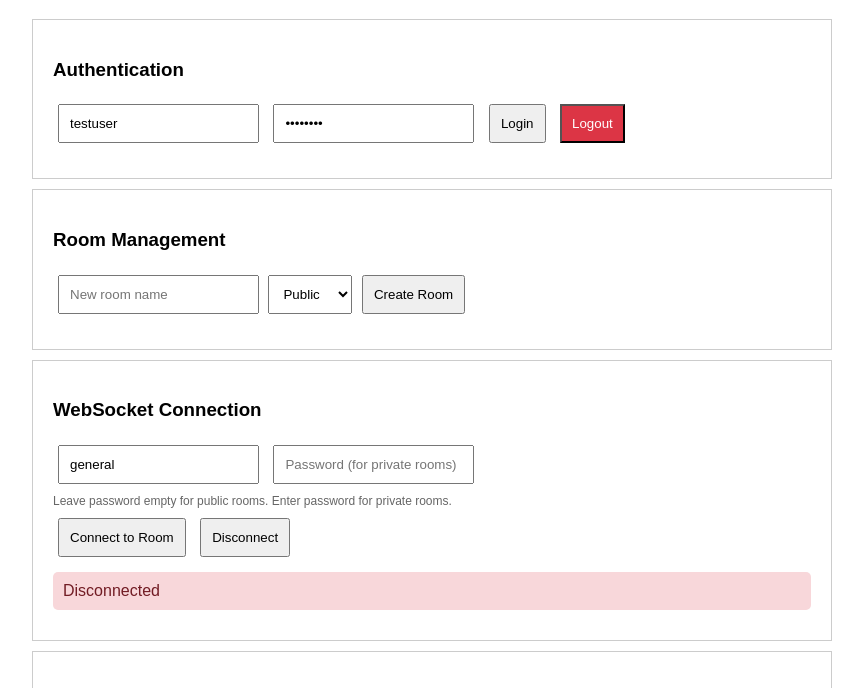
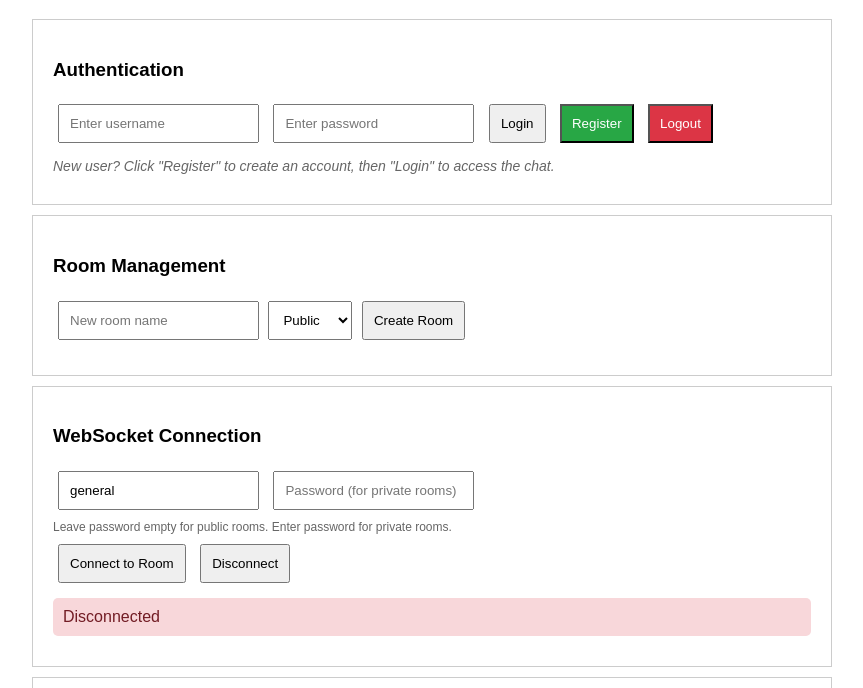
Before and after one commit to CMikhi/AeroStream, a plain HTML site: page websocket_test.html in a window 1280 px wide. Shown: the part 81-769 px from the top of the page, without its empty margins (208-1071 px from the left). Drawn offline with Linux system fonts and the light colour scheme.

Commit message:
Feat: Added a register button

```diff
--- a/websocket_test.html
+++ b/websocket_test.html
@@ -69,11 +69,15 @@
     <div class="container">
         <h3>Authentication</h3>
         <form onsubmit="return false;">
-            <input type="text" id="username" placeholder="Username" value="testuser">
-            <input type="password" id="password" placeholder="Password" value="testpass">
+            <input type="text" id="username" placeholder="Enter username">
+            <input type="password" id="password" placeholder="Enter password">
             <button type="button" onclick="login()">Login</button>
+            <button type="button" onclick="register()" style="background-color: #28a745; color: white;">Register</button>
             <button type="button" onclick="logout()" style="background-color: #dc3545; color: white;">Logout</button>
         </form>
+        <div style="margin-top: 10px; font-size: 14px; color: #666;">
+            <em>New user? Click "Register" to create an account, then "Login" to access the chat.</em>
+        </div>
         <div id="token" style="margin-top: 10px; word-break: break-all;"></div>
     </div>
 
@@ -149,6 +153,11 @@
             const username = document.getElementById('username').value;
             const password = document.getElementById('password').value;
 
+            if (!username || !password) {
+                addMessage('system', 'Please enter both username and password');
+                return;
+            }
+
             try {
                 const response = await fetch(`${baseUrl}/login`, {
                     method: 'POST',
@@ -171,6 +180,37 @@
                 }
             } catch (error) {
                 addMessage('system', `Login error: ${error.message}`);
+            }
+        }
+
+        async function register() {
+            const username = document.getElementById('username').value;
+            const password = document.getElementById('password').value;
+
+            if (!username || !password) {
+                addMessage('system', 'Please enter both username and password');
+                return;
+            }
+
+            try {
+                const response = await fetch(`${baseUrl}/register`, {
+                    method: 'POST',
+                    headers: {
+                        'Content-Type': 'application/json',
+                        'Accept': 'application/json',
+                    },
+                    body: JSON.stringify({ username, password })
+                });
+
+                if (response.ok) {
+                    const data = await response.json();
+                    addMessage('system', 'Registration successful! You can now login.');
+                } else {
+                    const error = await response.json();
+                    addMessage('system', `Registration failed: ${error.detail}`);
+                }
+            } catch (error) {
+                addMessage('system', `Registration error: ${error.message}`);
             }
         }
 
```
